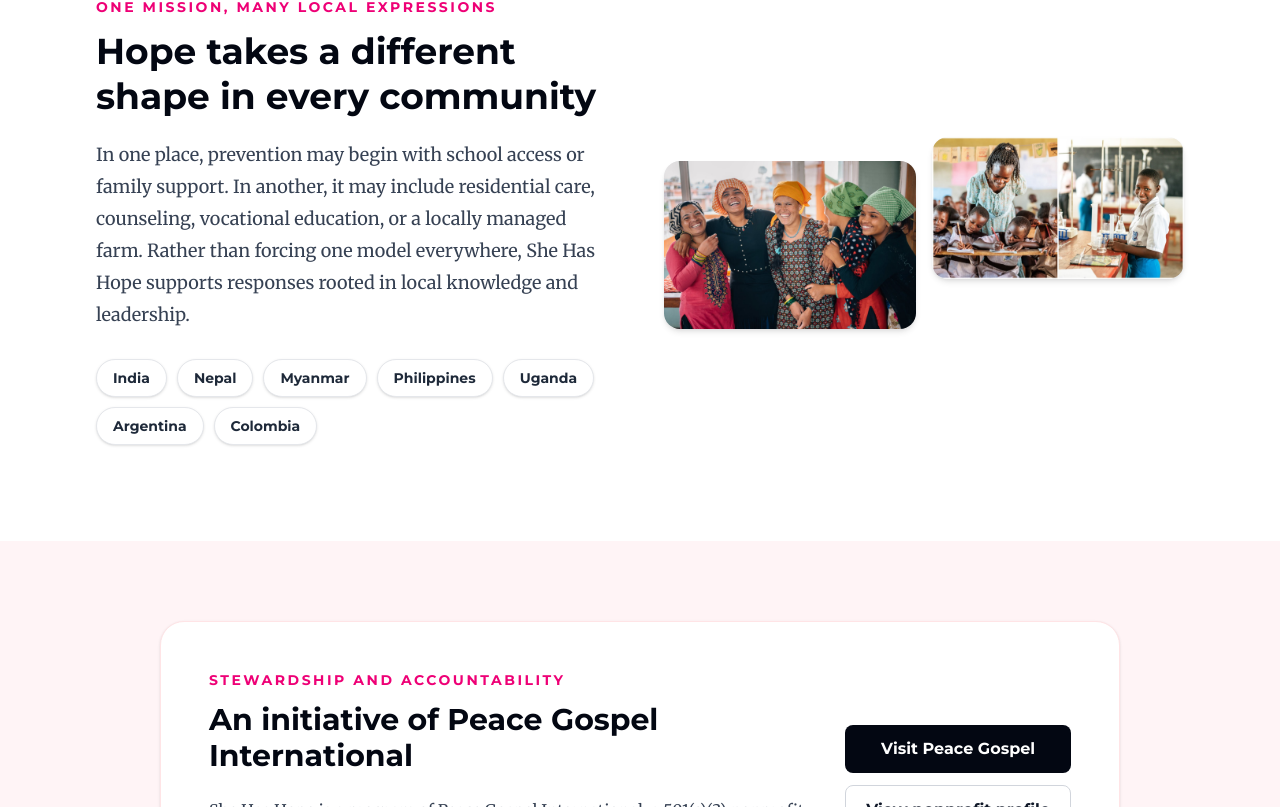
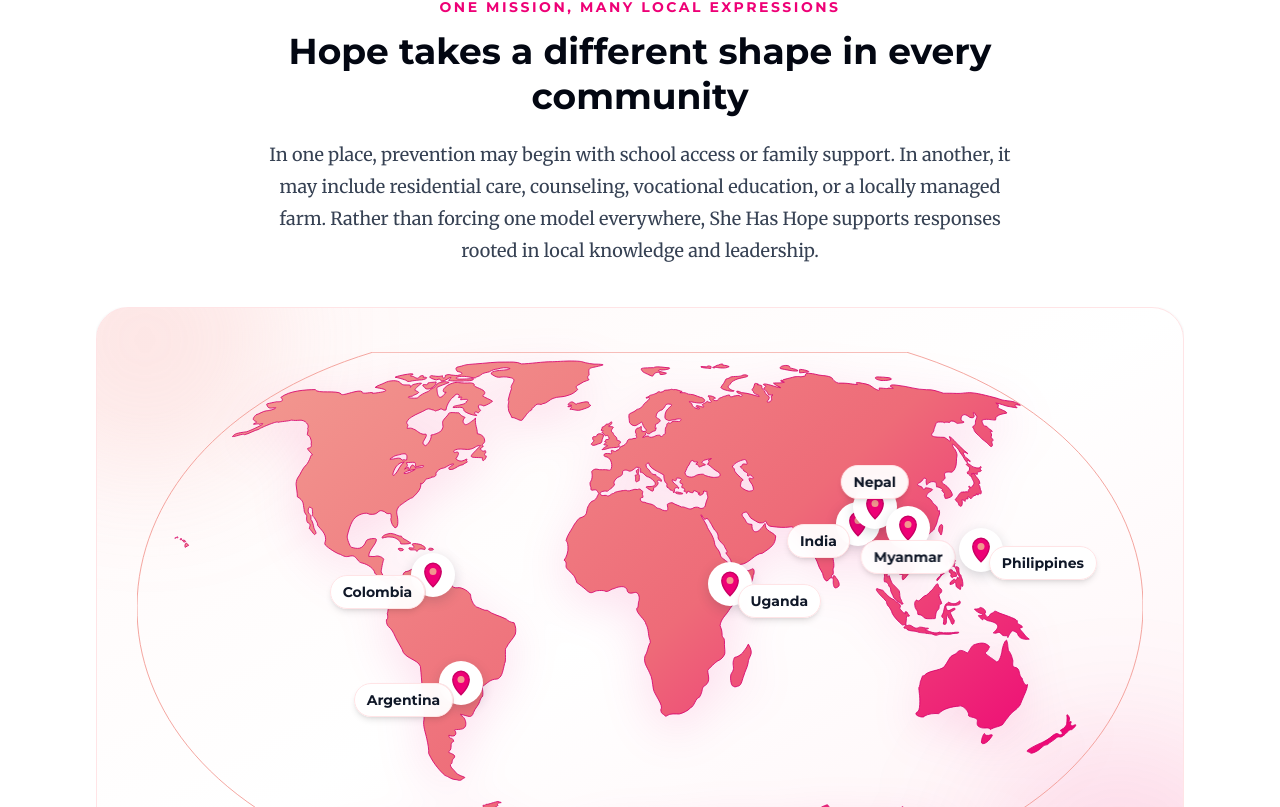
Before and after one commit to Peace-Gospel-International/shehashope, a Next.js app: page /about in a window 1280 px wide. Shown: the part 3173-3980 px from the top of the page. Built offline with nearby package versions, Linux system fonts and the light colour scheme.

Commit message:
Add interactive program world map

```diff
--- a/app/about/page.tsx
+++ b/app/about/page.tsx
@@ -3,6 +3,7 @@ import Image from 'next/image';
 import Link from 'next/link';
 import Footer from '../components/Footer';
 import Header from '../components/Header';
+import WorldProgramMap from '../components/WorldProgramMap';
 import {
   PreventionIcon,
   RescueIcon,
@@ -59,16 +60,6 @@ const pathways = [
     copy: 'Farms, practical training, and locally rooted enterprises help provide food and strengthen program capacity over time.',
   },
 ];
-
-const countries = [
-  ['India', '/programs/india'],
-  ['Nepal', '/programs/nepal'],
-  ['Myanmar', '/programs/myanmar'],
-  ['Philippines', '/programs/philippines'],
-  ['Uganda', '/programs/uganda'],
-  ['Argentina', '/programs/argentina'],
-  ['Colombia', '/programs/colombia'],
-] as const;
 
 export default function AboutPage() {
   return (
@@ -200,49 +191,17 @@ export default function AboutPage() {
           </div>
         </section>
 
-        <section className="py-16 md:py-24">
+        <section className="overflow-hidden py-16 md:py-24">
           <div className="mx-auto max-w-6xl px-4 sm:px-6 lg:px-8">
-            <div className="grid gap-12 lg:grid-cols-2 lg:items-center">
-              <div>
+            <div className="mx-auto max-w-3xl text-center">
               <p className="text-sm font-bold uppercase tracking-[0.18em] text-[#EE0076] font-sans">One mission, many local expressions</p>
               <h2 className="mt-3 text-3xl font-bold leading-tight text-gray-950 font-sans md:text-4xl">Hope takes a different shape in every community</h2>
               <p className="mt-5 text-lg leading-8 text-gray-700 font-serif">
                 In one place, prevention may begin with school access or family support. In another, it may include residential care, counseling, vocational education, or a locally managed farm. Rather than forcing one model everywhere, She Has Hope supports responses rooted in local knowledge and leadership.
               </p>
-                <div className="mt-7 flex flex-wrap gap-2.5">
-                  {countries.map(([name, href]) => (
-                    <Link
-                      key={name}
-                      href={href}
-                      className="rounded-full border border-gray-200 bg-white px-4 py-2 text-sm font-bold text-gray-800 shadow-sm transition hover:border-[#EE0076] hover:text-[#EE0076] font-sans"
-                    >
-                      {name}
-                    </Link>
-                  ))}
-                </div>
             </div>
 
-              <div className="grid gap-4 sm:grid-cols-2">
-                <div className="relative aspect-[3/2] overflow-hidden rounded-2xl bg-gray-100 shadow-md sm:translate-y-6">
-                  <Image
-                    src="/images/programs/nepal-kathmandu-community-team.jpg"
-                    alt="Five women wearing colorful headscarves laugh together"
-                    fill
-                    sizes="(min-width: 1024px) 25vw, (min-width: 640px) 50vw, 100vw"
-                    className="object-cover"
-                  />
-                </div>
-                <div className="relative aspect-video overflow-hidden rounded-2xl bg-gray-100 shadow-md">
-                  <Image
-                    src="/images/programs/uganda-primary-boarding-schools-wide.jpg"
-                    alt="Teacher guides students writing while another student stands beside laboratory glassware"
-                    fill
-                    sizes="(min-width: 1024px) 25vw, (min-width: 640px) 50vw, 100vw"
-                    className="object-cover"
-                  />
-                </div>
-              </div>
-            </div>
+            <WorldProgramMap />
           </div>
         </section>
 
--- /dev/null
+++ b/app/components/WorldProgramMap.tsx
@@ -0,0 +1,129 @@
+import Image from 'next/image';
+import Link from 'next/link';
+
+type ProgramLocation = {
+  name: string;
+  href: string;
+  left: string;
+  top: string;
+  labelPosition: string;
+};
+
+const programLocations: ProgramLocation[] = [
+  {
+    name: 'India',
+    href: '/programs/india',
+    left: '71.65%',
+    top: '37.75%',
+    labelPosition: 'right-7 top-5',
+  },
+  {
+    name: 'Nepal',
+    href: '/programs/nepal',
+    left: '73.33%',
+    top: '34.4%',
+    labelPosition: 'bottom-7 left-1/2 -translate-x-1/2',
+  },
+  {
+    name: 'Myanmar',
+    href: '/programs/myanmar',
+    left: '76.67%',
+    top: '38.35%',
+    labelPosition: 'left-1/2 top-8 -translate-x-1/2',
+  },
+  {
+    name: 'Philippines',
+    href: '/programs/philippines',
+    left: '83.88%',
+    top: '42.75%',
+    labelPosition: 'left-7 top-4',
+  },
+  {
+    name: 'Uganda',
+    href: '/programs/uganda',
+    left: '58.9%',
+    top: '49.4%',
+    labelPosition: 'left-7 top-5',
+  },
+  {
+    name: 'Argentina',
+    href: '/programs/argentina',
+    left: '32.23%',
+    top: '68.9%',
+    labelPosition: 'right-7 top-5',
+  },
+  {
+    name: 'Colombia',
+    href: '/programs/colombia',
+    left: '29.45%',
+    top: '47.75%',
+    labelPosition: 'right-7 top-5',
+  },
+];
+
+function MapPin() {
+  return (
+    <span className="relative flex h-9 w-9 items-center justify-center rounded-full bg-white shadow-[0_4px_14px_rgba(31,41,55,0.24)] ring-2 ring-white transition duration-200 group-hover:scale-110 group-focus-visible:scale-110 sm:h-10 sm:w-10">
+      <svg
+        viewBox="0 0 24 24"
+        aria-hidden="true"
+        className="h-6 w-6 overflow-visible sm:h-7 sm:w-7"
+      >
+        <path
+          d="M12 22s7-6.15 7-13A7 7 0 1 0 5 9c0 6.85 7 13 7 13Z"
+          fill="#EE0076"
+          stroke="#c90063"
+          strokeWidth="1.25"
+        />
+        <circle cx="12" cy="9" r="3" fill="#F2978F" />
+      </svg>
+      <span className="absolute inset-0 -z-10 animate-ping rounded-full bg-[#F2978F]/35 motion-reduce:animate-none" />
+    </span>
+  );
+}
+
+export default function WorldProgramMap() {
+  return (
+    <div className="mt-10">
+      <p className="mb-3 text-center text-xs font-bold uppercase tracking-[0.16em] text-gray-500 font-sans md:hidden">
+        Swipe to explore the map
+      </p>
+      <div className="overflow-x-auto pb-3 [scrollbar-color:#F2978F_transparent]">
+        <div className="relative mx-auto min-w-[760px] max-w-[1120px] overflow-hidden rounded-[2rem] border border-rose-100 bg-gradient-to-br from-[#fff8f8] via-white to-[#fff2f5] px-5 py-7 shadow-sm sm:px-8 sm:py-9 lg:min-w-0 lg:px-10 lg:py-11">
+          <div className="absolute -left-20 -top-24 h-64 w-64 rounded-full bg-[#F2978F]/20 blur-3xl" aria-hidden="true" />
+          <div className="absolute -bottom-28 -right-20 h-72 w-72 rounded-full bg-[#EE0076]/10 blur-3xl" aria-hidden="true" />
+
+          <div className="relative aspect-[2370/1200]">
+            <Image
+              src="/images/about/she-has-hope-world-map.svg"
+              alt="World map showing She Has Hope program locations in Asia, Africa, and South America"
+              fill
+              sizes="(min-width: 1024px) 1040px, 760px"
+              className="object-contain drop-shadow-[0_14px_24px_rgba(238,0,118,0.12)]"
+            />
+
+            {programLocations.map((location) => (
+              <Link
+                key={location.name}
+                href={location.href}
+                aria-label={`Explore the ${location.name} program`}
+                className="group absolute z-10 -translate-x-1/2 -translate-y-full rounded-full outline-none focus-visible:ring-4 focus-visible:ring-[#EE0076]/30"
+                style={{ left: location.left, top: location.top }}
+              >
+                <MapPin />
+                <span
+                  className={`absolute whitespace-nowrap rounded-full border border-rose-100 bg-white/95 px-3 py-1.5 text-xs font-bold text-gray-900 shadow-md backdrop-blur transition group-hover:border-[#EE0076] group-hover:text-[#EE0076] group-focus-visible:border-[#EE0076] group-focus-visible:text-[#EE0076] font-sans sm:text-sm ${location.labelPosition}`}
+                >
+                  {location.name}
+                </span>
+              </Link>
+            ))}
+          </div>
+        </div>
+      </div>
+      <p className="mt-3 text-center text-sm text-gray-500 font-serif">
+        Select a location marker to visit its program page.
+      </p>
+    </div>
+  );
+}
```
Also changed, not shown: public/images/about/she-has-hope-world-map.svg (added). Lines whose indentation alone changed are shown as unchanged.
